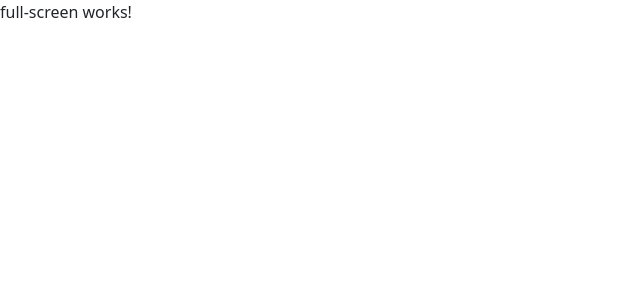
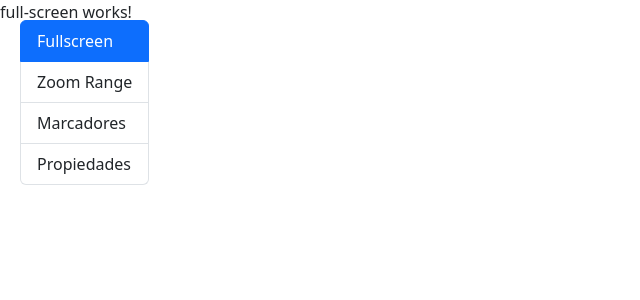
Before and after one commit to adrcorona13/09-mapasApp, an Angular app: page /mapas/fullscreen in a window 1280 px wide. Shown: the top 300 px of the page, without its empty margins (0-640 px from the left). Built offline with nearby package versions, Linux system fonts and the light colour scheme.

Commit message:
agregar menu

```diff
--- a/src/app/app.component.html
+++ b/src/app/app.component.html
@@ -1 +1,3 @@
+<app-menu></app-menu>
+
 <router-outlet></router-outlet>
--- a/src/app/shared/menu/menu.component.html
+++ b/src/app/shared/menu/menu.component.html
@@ -1 +1,8 @@
-<p>menu works!</p>
+<ul class="list-group">
+    <li *ngFor="let item of menu;"
+        class="list-group-item"
+        [routerLink]="item.ruta"
+        routerLinkActive="active">
+        {{ item.texto }}
+    </li>
+</ul>
--- a/src/app/shared/menu/menu.component.ts
+++ b/src/app/shared/menu/menu.component.ts
@@ -1,4 +1,9 @@
 import { Component } from '@angular/core';
+
+interface MenuItem{
+  texto: string;
+  ruta: string;
+}
 
 @Component({
   selector: 'app-menu',
@@ -6,4 +11,10 @@
 })
 export class MenuComponent {
 
+  menu: MenuItem[] = [
+    { texto: 'Fullscreen', ruta: 'mapas/fullscreen'},
+    { texto: 'Zoom Range', ruta: 'mapas/zoom-range'},
+    { texto: 'Marcadores', ruta: 'mapas/marcadores'},
+    { texto: 'Propiedades', ruta: 'mapas/propiedades'},
+  ]
 }
--- a/src/styles.css
+++ b/src/styles.css
@@ -1 +1,11 @@
 /* You can add global styles to this file, and also import other style files */
+app-menu{
+    position: fixed;
+    top: 20px;
+    left: 20px;
+    z-index: 9999;
+}
+
+app-menu li {
+    cursor: pointer;
+}
```
